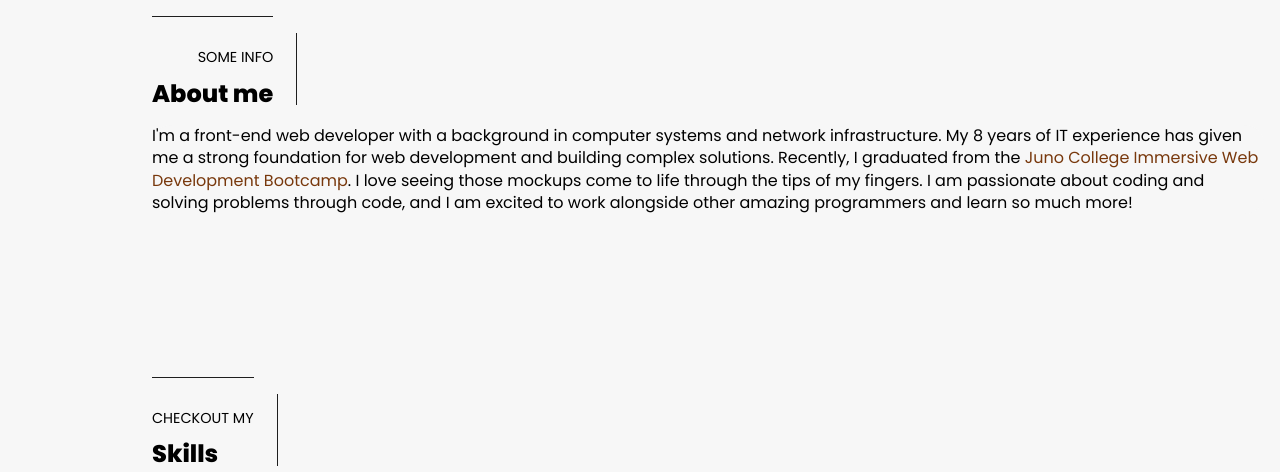
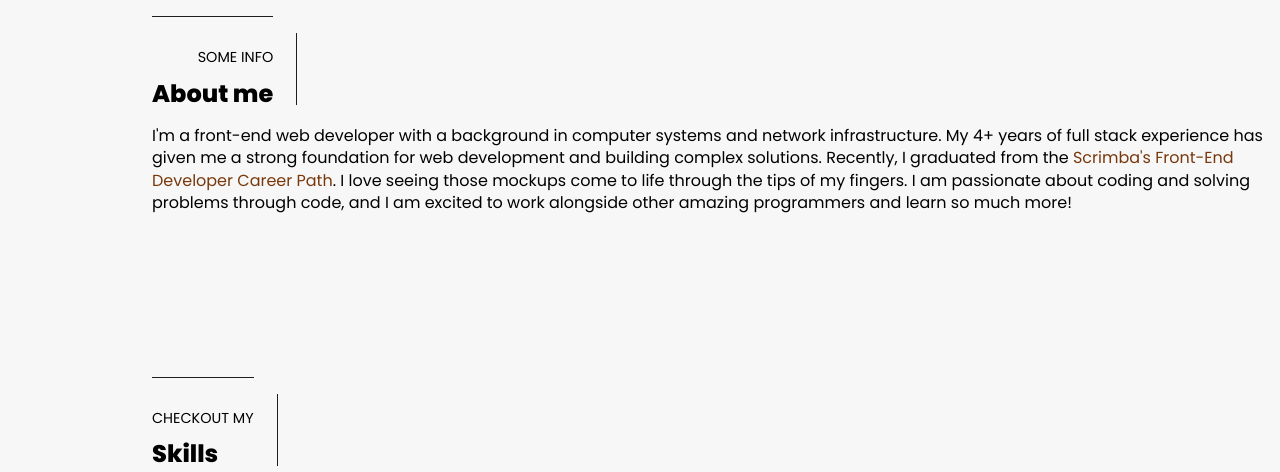
Before and after one commit to Princinho/portfolio-site-v2, a plain HTML site: page index.html in a window 1280 px wide. Shown: the part 820-1292 px from the top of the page. Drawn offline with nearby package versions, Linux system fonts and the light colour scheme.

Commit message:
Fix intro about

```diff
--- a/index.html
+++ b/index.html
@@ -95,10 +95,9 @@
                 <p class="section__small-title">Some Info</p> About me
             </h2>
             <p>I'm a front-end web developer with a background in computer systems and network infrastructure.
-                My 8 years of IT experience has given me a strong foundation for web development and building complex
+                My 4+ years of full stack experience has given me a strong foundation for web development and building complex
                 solutions.
-                Recently, I graduated from the <span class="highlight">Juno College Immersive Web Development
-                    Bootcamp</span>.
+                Recently, I graduated from the <span class="highlight">Scrimba's Front-End Developer Career Path</span>.
                 I love seeing those mockups come to life through the tips of my fingers.
                 I am passionate about coding and solving problems through code, and I am excited to work alongside
                 other amazing programmers and learn so much more!</p>
```
